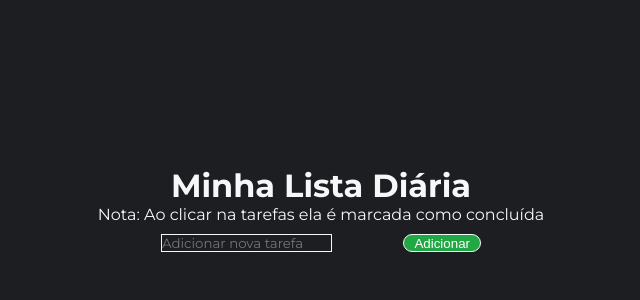
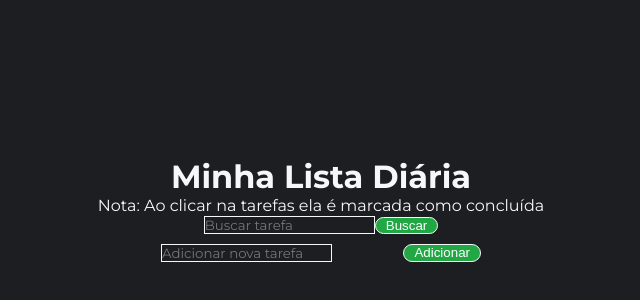
Before and after one commit to VictorVechi/Todo-React, a React (Vite) app: page / in a window 1280 px wide. Shown: the part 186-486 px from the top of the page, without its empty margins (319-959 px from the left). Built offline with nearby package versions, Linux system fonts and the light colour scheme.

Commit message:
adição da buscar por tarefa

```diff
--- a/src/components/List/List.jsx
+++ b/src/components/List/List.jsx
@@ -36,20 +36,30 @@ const List = () => {
     //Função editar task
     const editarTarefa = (index) => {
         const texto = document.getElementById('edicao').value
-        const novaTarefa = [...tarefas];
-        novaTarefa[index] = `${texto}`;
+        const editarTarefa = [...tarefas];
+        editarTarefa[index] = `${texto}`;
         //Atualiza o estado com o novo array
-        setTarefas(novaTarefa);
+        setTarefas(editarTarefa);
 
     };
 
     //Função deletar task
     const deletar = (index) => {
-        const novaTarefa = [...tarefas];
+        const removerTarefa = [...tarefas];
         //Remove a tarefa do array de tarefas
-        novaTarefa.splice(index, 1)
+        removerTarefa.splice(index, 1)
         //Atualiza o estado com o novo array
-        setTarefas(novaTarefa);
+        setTarefas(removerTarefa);
+    }
+
+    const buscar = () => {
+        const buscarTarefa = [...tarefas];
+        const tarefa = document.getElementById('buscar').value
+        buscarTarefa.indexOf(tarefa)
+        console.log(buscarTarefa.indexOf(tarefa))
+        const elemento = document.getElementById(`elemento${buscarTarefa.indexOf(tarefa)}`)
+        elemento.style.backgroundColor = 'green'
+        // elemento.style.border
     }
 
     return (
@@ -57,6 +67,10 @@ const List = () => {
             {/* Título da lista */}
             <h1>Minha Lista Diária</h1>
             <p>Nota: Ao clicar na tarefas ela é marcada como concluída</p>
+            <div>
+                <input type="text" name="" id="buscar" placeholder='Buscar tarefa'/>
+                <Button style={Styles.add} texto='Buscar' func= {()=> buscar()}/>
+            </div>
             {/* Formulário para adicionar tarefas */}
             <form onSubmit={envioTarefa}>
                 {/* Input para adicionar tarefas */}
@@ -75,7 +89,7 @@ const List = () => {
                     <div className={Styles.elementos}>
                         {/* Para cada tarefa no array é construido uma <li> com um componente botão para edição e deleção
                         também é criado um <input> para a edição da tarefa */}
-                        <li key={index} onClick={() => concluirTarefa(index)}>
+                        <li key={index} id={`elemento${index}`} onClick={() => concluirTarefa(index)}>
                                 {task}
                         </li>
                         <Button style={Styles.delete} texto='Deletar' key={index} func= {() => deletar(index)} />
```
